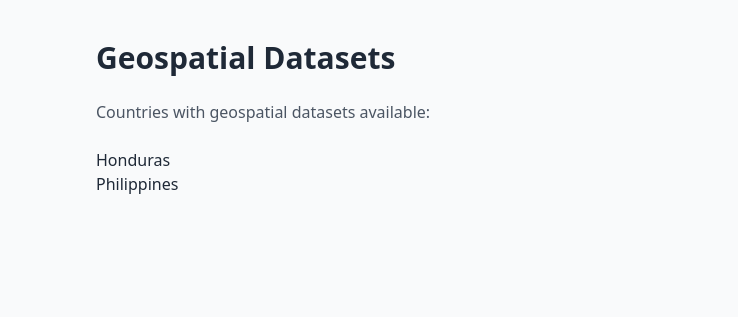
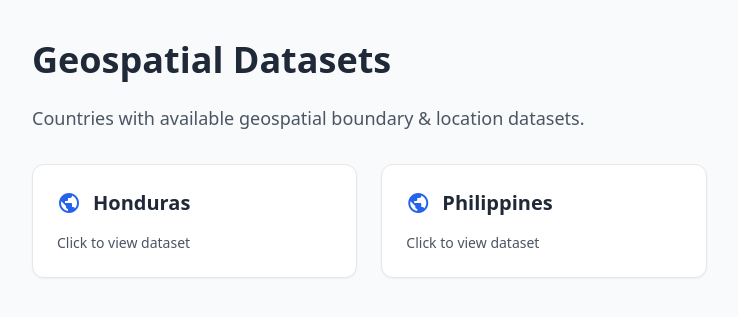
Before and after one commit to heatherbaier/global-education-observatory, a Jekyll site: the page built from themes/geospatial.md, in a window 1280 px wide. Shown: the top 317 px of the page, without its empty margins (96-834 px from the left). Built offline with Jekyll 4.4.1, drawn with Linux system fonts in a browser that asks for light colours; nearby versions of some CDN libraries.

Commit message:
initial commit

```diff
--- a/themes/geospatial.md
+++ b/themes/geospatial.md
@@ -3,37 +3,36 @@ layout: default
 title: "Geospatial Datasets"
 ---
 
-<div class="max-w-4xl mx-auto py-10">
-  <h1 class="text-3xl font-bold mb-6">Geospatial Datasets</h1>
+<div class="max-w-5xl mx-auto py-10">
 
-  <p class="text-gray-600 mb-6">
-    Countries with geospatial datasets available:
+  <h1 class="text-4xl font-bold mb-6 text-gray-800">Geospatial Datasets</h1>
+
+  <p class="text-gray-600 mb-8 text-lg">
+    Countries with available geospatial boundary & location datasets.
   </p>
 
-  <ul>
-  {% for staff_member in site.geospatial %}
-  <h2>
-    <a href="{{ staff_member.url }}">
-      {{ staff_member.country }}
-    </a>
-  </h2>
+  <!-- Grid of cards -->
+  <div class="grid grid-cols-1 sm:grid-cols-2 md:grid-cols-3 gap-6">
+
+    {% for item in site.geospatial %}
+      <a href="{{ item.url }}"
+         class="block bg-white border border-gray-200 rounded-xl shadow-sm hover:shadow-md hover:border-blue-400 transition p-6">
+
+          <!-- Icon -->
+          <div class="flex items-center mb-4">
+            <span class="material-icons text-blue-600 text-3xl mr-3">public</span>
+            <h2 class="text-xl font-semibold text-gray-800">{{ item.country }}</h2>
+          </div>
+
+          <p class="text-gray-600 text-sm">
+            Click to view dataset
+          </p>
+
+      </a>
     {% endfor %}
-  </ul>
 
+  </div>
+</div>
 
-
-
-  <!-- <ul class="space-y-3">
-    {% for country in site.geospatial %}
-      <li>
-        <a href="{{ item.url }}" class="text-blue-600 hover:text-blue-800 text-lg">
-          {{ country.country }}
-        </a>
-      </li>
-    {% endfor %}
-  </ul> -->
-
-
-
-
-</div>
+<!-- Google Material Icons -->
+<link href="https://fonts.googleapis.com/icon?family=Material+Icons" rel="stylesheet">
```
Also changed, not shown: themes/geospatial_og.md (added, +39 -0 lines).
